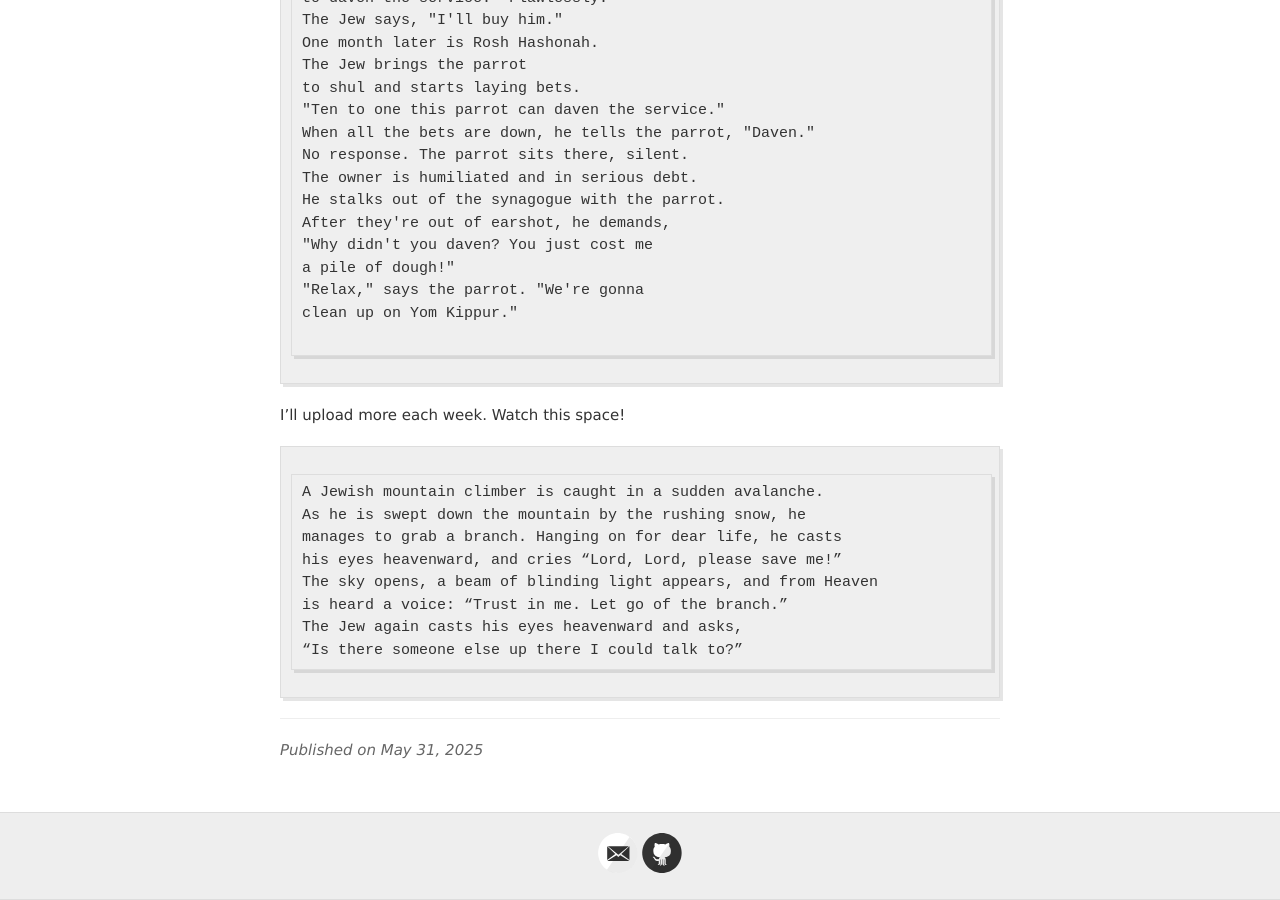
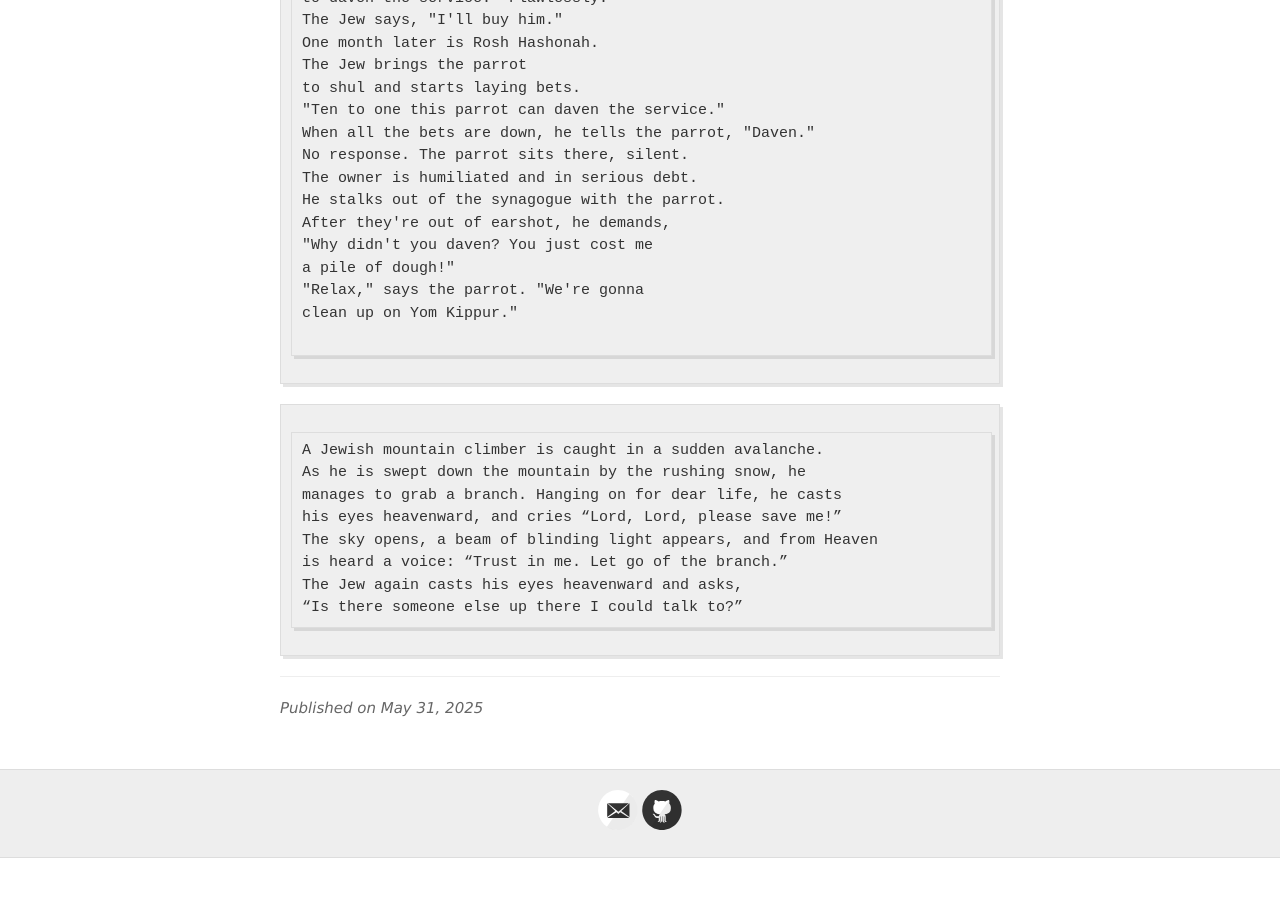
Before and after one commit to jvmallow/jvmallow.github.io, a Jekyll site: the page built from _posts/2025-05-31-Jewish_Humor.md, in a window 1280 px wide and 900 px high, scrolled down 4538 px. Built offline with Jekyll 4.4.1, drawn with Linux system fonts in a browser that asks for light colours; a script that is not in the unit is left out; after the commit the page ends 5396 px from its top, so only the background shows below that.

Commit message:
Update 2025-05-31-Jewish_Humor.md

```diff
--- a/_posts/2025-05-31-Jewish_Humor.md
+++ b/_posts/2025-05-31-Jewish_Humor.md
@@ -178,7 +178,7 @@ a pile of dough!"
 clean up on Yom Kippur."
 
 ~~~~
-I'll upload more each week. Watch this space!
+
 ~~~~~
 A Jewish mountain climber is caught in a sudden avalanche.
 As he is swept down the mountain by the rushing snow, he
```
